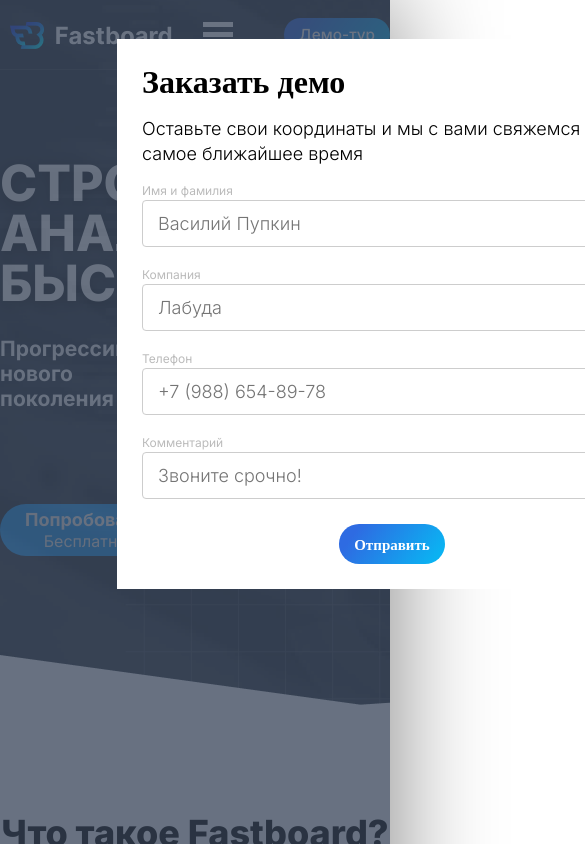
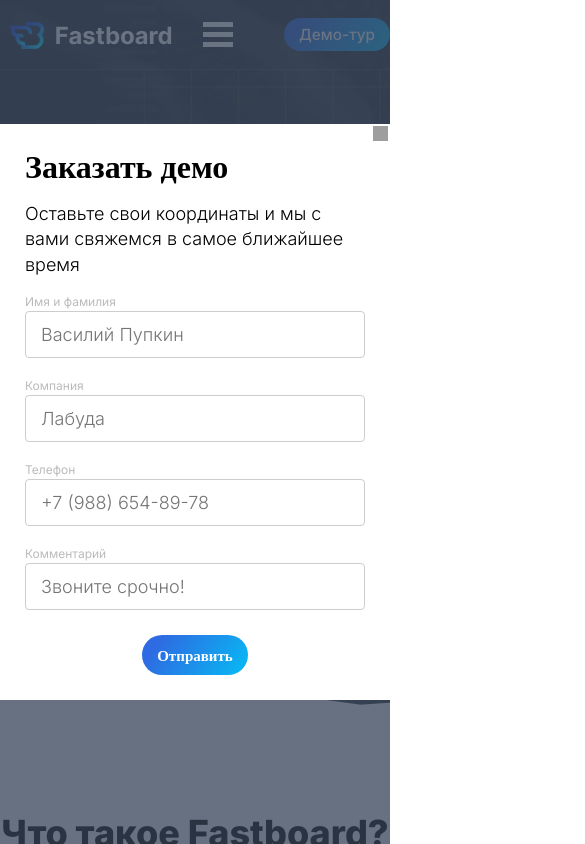
Before and after one commit to MherSardaryan/Fastboard, a React (Create React App) app: page / in a window 390 px wide. Both pictures are taken after a click on the button "Демо-тур". Shown: the top 844 px of the page, 585 px wide, since content can reach past the window. Built offline with nearby package versions, Linux system fonts and the light colour scheme; grey boxes are pictures that could not be loaded.

Commit message:
ADDmodalmedia

```diff
--- a/src/components/ui/sndmodal/Sendmodal.module.css
+++ b/src/components/ui/sndmodal/Sendmodal.module.css
@@ -12,12 +12,12 @@
 }
 .block{
 
-    width: 550px;
+    width: 50%;
    padding: 25px;
     position: absolute;
-    top: 0;
-    left: 0;
-    margin: 10%  auto auto 30%;
+    top: 180%;
+    left: 25%;
+    margin:   auto;
     z-index: 1000000001111;
     background-color: #FFFFFF;
 }
@@ -91,3 +91,16 @@ label{
 .x{
     position: absolute;top: 2px; right: 2px;width: 15px; height: 15px;
 }
+
+@media only screen and (max-width: 600px) {
+    .block{
+        width: 90%;
+        left: 10%
+    }
+}
+@media only screen and (max-width: 600px) {
+    .block{
+        width: 100%;
+        left: 0%
+    }
+}
```
